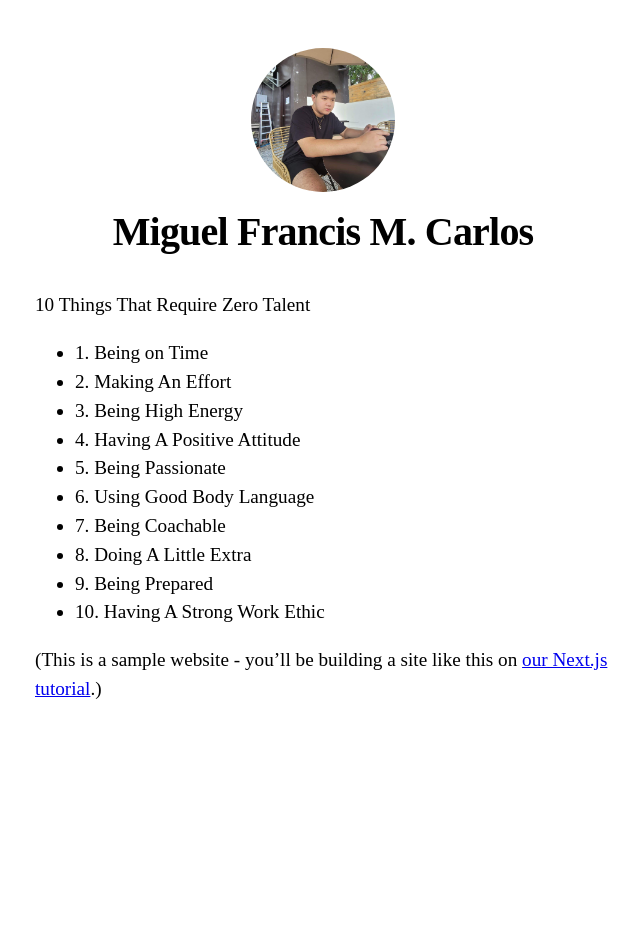
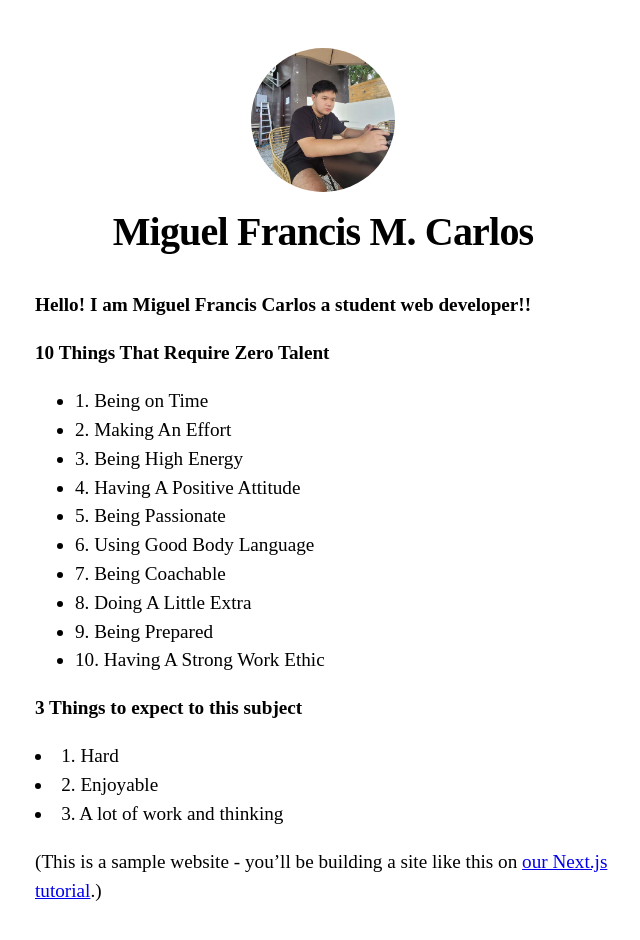
Before and after one commit to MIGUELCARLOS1321/nextjs-blog, a Next.js app: page / in a window 1280 px wide. Shown: the top 940 px of the page, without its empty margins (317-957 px from the left). Before the commit the page ends 800 px from the top, so only its background shows below. Built offline with nearby package versions, Linux system fonts and the light colour scheme.

Commit message:
Update index.js

```diff
--- a/pages/index.js
+++ b/pages/index.js
@@ -9,7 +9,8 @@ export default function Home() {
         <title>{siteTitle}</title>
       </Head>
       <section className={utilStyles.headingMd}>
-        <p>10 Things That Require Zero Talent</p>
+      <p><b>Hello! I am Miguel Francis Carlos a student web developer!!</b></p>
+        <p><b>10 Things That Require Zero Talent</b></p>
         <ul>
         <li>1. Being on Time</li>
         <li>2. Making An Effort</li>
@@ -22,6 +23,10 @@ export default function Home() {
         <li>9. Being Prepared</li>
         <li>10. Having A Strong Work Ethic</li>
         </ul>
+        <p><b>3 Things to expect to this subject</b></p>
+        <li>1. Hard</li>
+        <li>2. Enjoyable</li>
+        <li>3. A lot of work and thinking</li>
         <p>
           (This is a sample website - you’ll be building a site like this on{' '}
           <a href="https://nextjs.org/learn">our Next.js tutorial</a>.)
```
